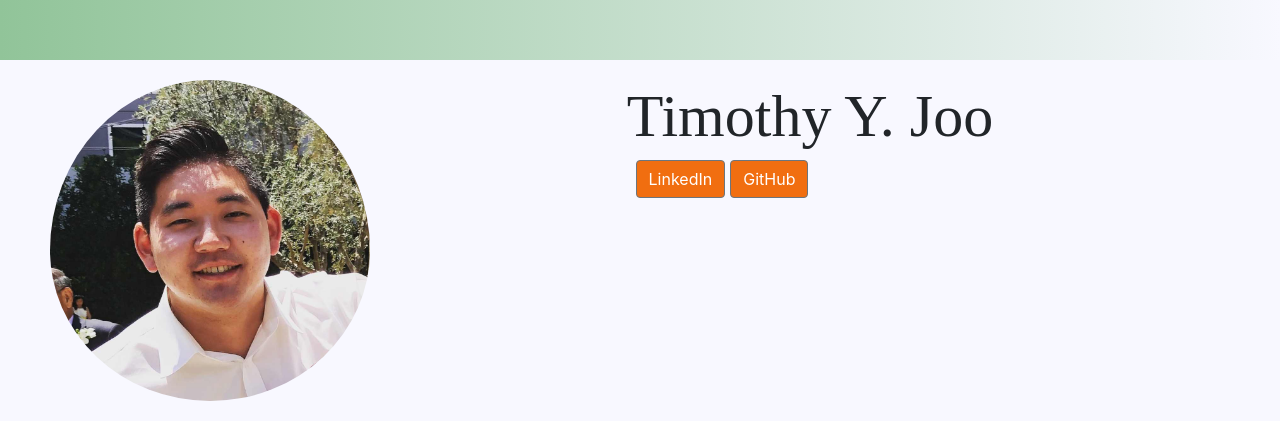
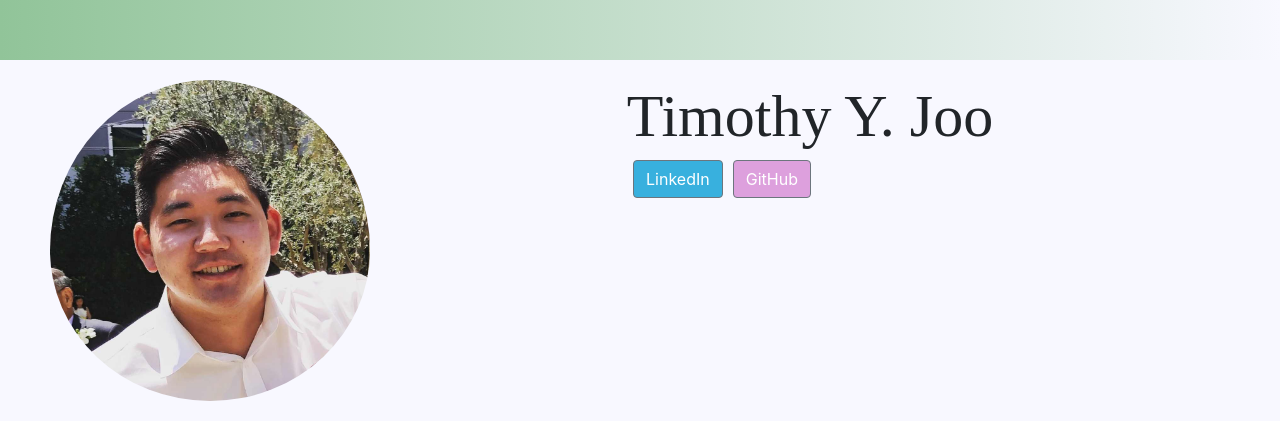
Before and after one commit to Tyjoo26/personal-site, a React (Create React App) app: page / in a window 1280 px wide. Shown: the top 440 px of the page. Built offline with nearby package versions, Linux system fonts and the light colour scheme.

Commit message:
add backgorund colors to buttons

```diff
--- a/src/components/Home.js
+++ b/src/components/Home.js
@@ -4,12 +4,12 @@ import { Button} from 'reactstrap';
 import '../App.css';
 
 const link = {
-  backgroundColor: '#F16E10',
-  marginRight: '5px'
+  backgroundColor: "#38B0DE",
+  marginRight: '10px'
 }
 
 const git = {
-  backgroundColor: '#F16E10'
+  backgroundColor: '#DDA0DD	'
 }
 
 class Home extends Component {
```
